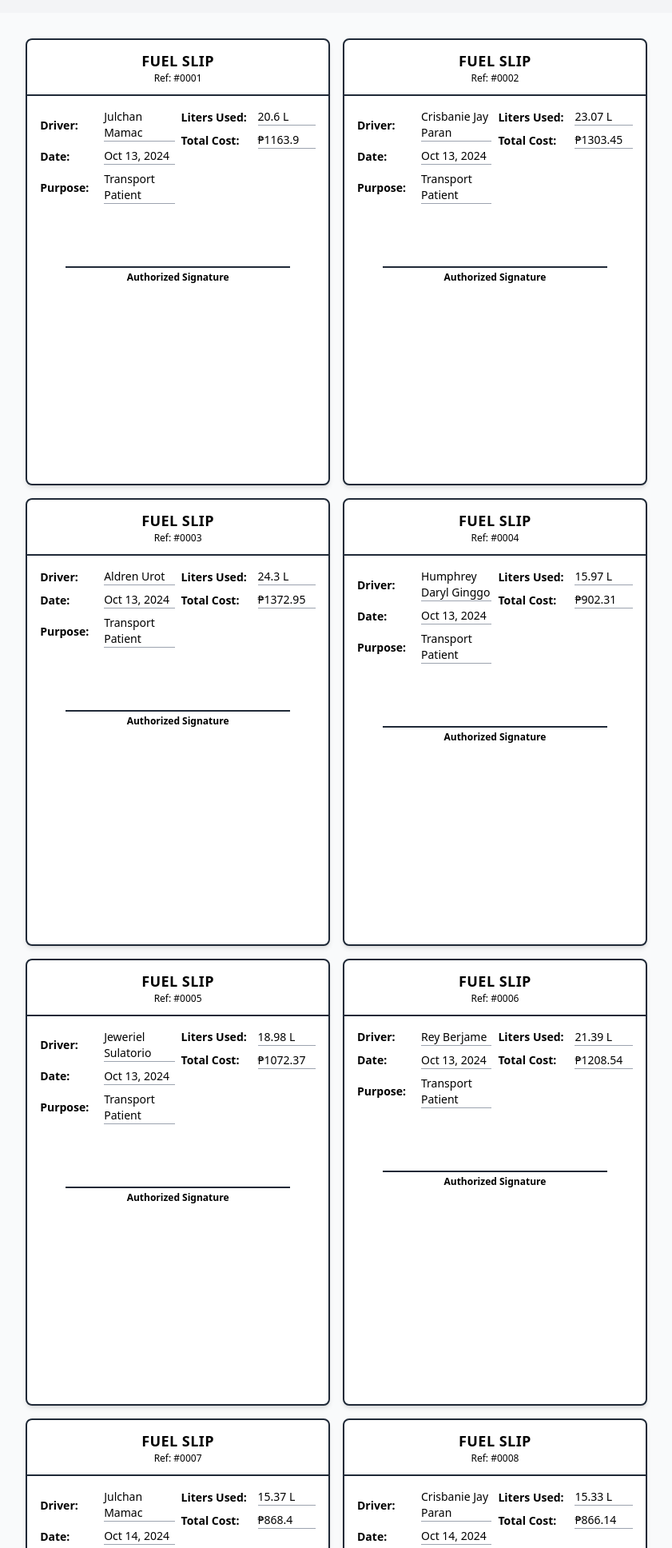
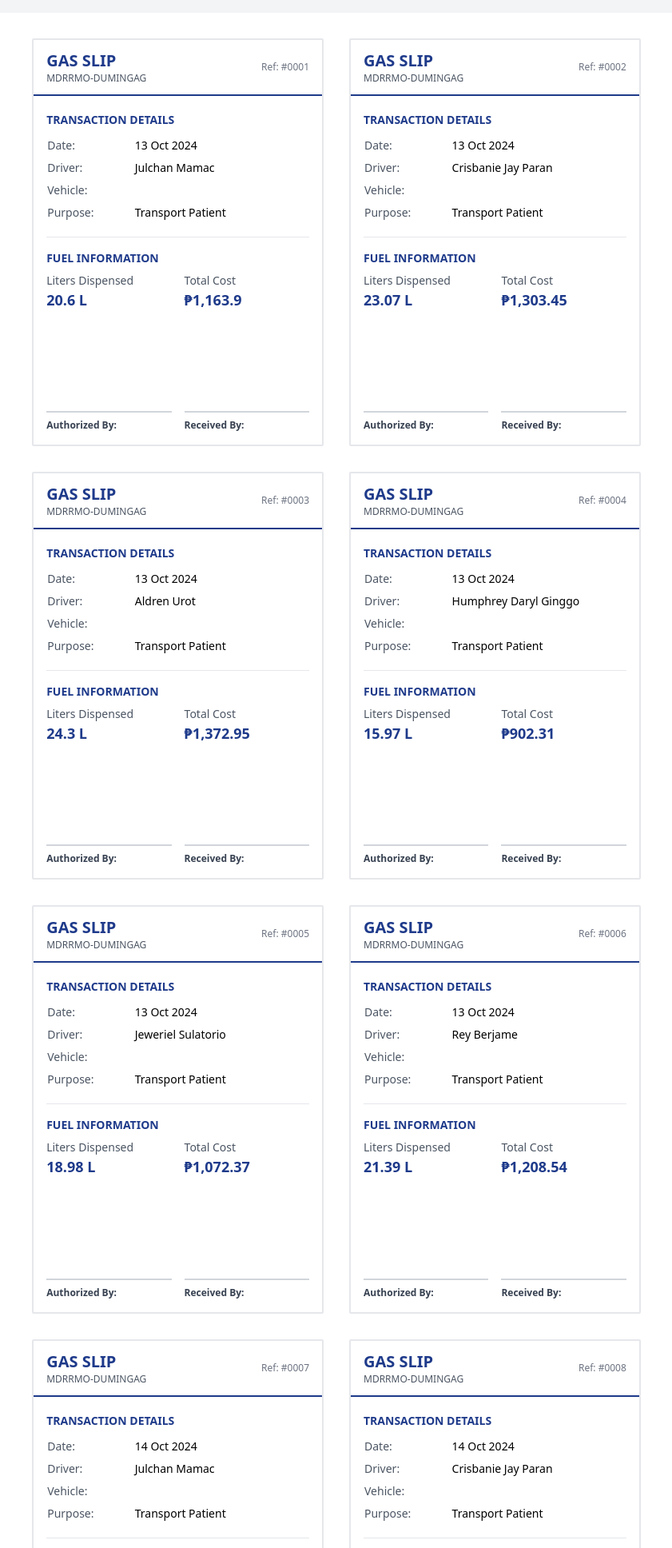
Before and after one commit to lanzy-lanzy/fuel-60912-liquidation, a Django app: page /print-gas-slips/ in a window 1280 px wide. Shown: the top 1936 px of the page at 80% size, without its empty margins (219-1060 px from the left). Run offline with Django 5.2, Linux system fonts and the light colour scheme; data comes from the database, SQL or seed files in the repository; both versions use the stored data as it was before the commit; some libraries are stand-ins or nearby versions.

Commit message:
deleted:    db.sqlite3 	modified:   fuel/__pycache__/__init__.cpython-313.pyc 	modified:   fuel/__pycache__/admin.cpython-313.pyc 	modified:   fuel/__pycache__/apps.cpython-313.pyc 	modified:   fuel/__pycache__/forms.cpython-313.pyc 	modified:   fuel/__pycache__/models.cpython-313.pyc 	modified:   fuel/__pycache__/urls.cpython-313.pyc 	modified:   fuel/__pycache__/views.cpython-313.pyc 	modified:   fuel/forms.py 	modified:   fuel/management/commands/__pycache__/consume_fuel.cpython-313.pyc 	modified:   fuel/management/commands/consume_fuel.py 	deleted:    fuel/migrations/0001_initial.py 	modified:   fuel/migrations/__pycache__/0001_initial.cpython-313.pyc 	modified:   fuel/migrations/__pycache__/__init__.cpython-313.pyc 	modified:   fuel/models.py 	modified:   fuel/templatetags/__pycache__/__init__.cpython-313.pyc 	modified:   fuel/templatetags/__pycache__/custom_filters.cpython-313.pyc 	modified:   fueltracker/__pycache__/__init__.cpython-313.pyc 	modified:   fueltracker/__pycache__/settings.cpython-313.pyc 	modified:   fueltracker/__pycache__/urls.cpython-313.pyc 	modified:   fueltracker/__pycache__/wsgi.cpython-313.pyc 	modified:   fueltracker/settings.py 	modified:   templates/fuel/gas_slip_print.html

```diff
--- a/fuel/forms.py
+++ b/fuel/forms.py
@@ -1,10 +1,10 @@
 from django import forms
 from .models import FuelConsumption
-# forms.py
+
 class FuelConsumptionForm(forms.ModelForm):
     class Meta:
         model = FuelConsumption
-        fields = ['driver', 'date', 'purpose', 'number_of_trips']
+        fields = ['driver', 'date', 'number_of_trips', 'purpose']
         widgets = {
             'date': forms.DateInput(attrs={'type': 'date'}),
             'number_of_trips': forms.NumberInput(attrs={'min': 1}),
--- a/fuel/models.py
+++ b/fuel/models.py
@@ -5,21 +5,38 @@ import random
 
 class Driver(models.Model):
     name = models.CharField(max_length=100, unique=True)
+    vehicle = models.CharField(max_length=100)
 
     def __str__(self):
-        return self.name
+        return f"{self.name} - {self.vehicle}"
 
     class Meta:
         verbose_name = "Driver"
         verbose_name_plural = "Drivers"
+
+class Vehicle(models.Model):
+    name = models.CharField(max_length=100)
+    plate_number = models.CharField(max_length=20)
+
+    def __str__(self):
+        return f"{self.name} ({self.plate_number})"
 
 class FuelConsumption(models.Model):
     driver = models.ForeignKey(Driver, on_delete=models.CASCADE)
     date = models.DateField()
     number_of_trips = models.PositiveIntegerField()
     purpose = models.CharField(max_length=200, help_text="Trip purpose/description")
-    total_liters = models.FloatField(editable=False)
-    cost = models.FloatField(editable=False)
+    total_liters = models.FloatField()
+    cost = models.FloatField()
+
+    FUEL_PRICE = 56.50
+    TOTAL_FUEL_ALLOCATION = 7499.68
+    MIN_LITERS_PER_TRIP = 15
+    MAX_LITERS_PER_TRIP = 25
+
+    @property
+    def vehicle(self):
+        return self.driver.vehicle
 
     class Meta:
         unique_together = ('driver', 'date')
@@ -27,10 +44,10 @@ class FuelConsumption(models.Model):
         verbose_name_plural = "Fuel Consumptions"
 
     def clean(self):
-        """Validate date is within operational period"""
         super().clean()
         start_date = datetime.date(2024, 10, 13)
         end_date = datetime.date(2024, 12, 31)
+
         if not (start_date <= self.date <= end_date):
             raise ValidationError(
                 f"Date must be between {start_date.strftime('%Y-%m-%d')} "
@@ -38,55 +55,42 @@ class FuelConsumption(models.Model):
             )
 
     def save(self, *args, **kwargs):
-        """Custom save method with fuel calculations and validations"""
-        # Generate fuel consumption values
-        self._calculate_fuel_usage()
+        if not self.total_liters:
+            self._calculate_fuel_usage()
 
-        # Validate date range
         self.clean()
-
-        # Check fuel limits
         self._check_fuel_limits()
-
         super().save(*args, **kwargs)
 
     def _calculate_fuel_usage(self):
-        """Calculate fuel consumption and cost"""
-        if self.number_of_trips is None:
+        if not self.number_of_trips:
             raise ValidationError("Number of trips must be set")
 
-        # Calculate random fuel consumption per trip, ensuring it does not exceed 25 liters
-        total_liters = 0.0
-        for _ in range(self.number_of_trips):
-            total_liters += round(random.uniform(15, 25), 2)  # Ensure max is 25 liters
-
-        # Calculate cost and adjust if it exceeds 1500
-        cost = total_liters * 56.50
-        if cost > 1500:
-            total_liters = 1500 / 56.50
+        total_liters = sum(
+            round(random.uniform(self.MIN_LITERS_PER_TRIP, self.MAX_LITERS_PER_TRIP), 2)
+            for _ in range(self.number_of_trips)
+        )
 
         self.total_liters = round(total_liters, 2)
-        self.cost = round(self.total_liters * 56.50, 2)
+        self.cost = round(self.total_liters * self.FUEL_PRICE, 2)
 
     def _check_fuel_limits(self):
-        """Ensure total fuel consumption doesn't exceed available stock"""
-        # Get existing consumption excluding current instance
         queryset = FuelConsumption.objects.exclude(pk=self.pk)
         total_consumed = queryset.aggregate(
             models.Sum('total_liters')
         )['total_liters__sum'] or 0
 
-        # Account for updates
         if self.pk:
             old_instance = FuelConsumption.objects.get(pk=self.pk)
             total_consumed -= old_instance.total_liters
 
         proposed_total = total_consumed + self.total_liters
 
-        if proposed_total > 7499.68:
+        if proposed_total > self.TOTAL_FUEL_ALLOCATION:
+            remaining_fuel = self.TOTAL_FUEL_ALLOCATION - total_consumed
             raise ValidationError(
-                f"Fuel limit exceeded! Available: 7499.68L, "
-                f"Attempted: {proposed_total:.2f}L"
+                f"Insufficient fuel! Available: {remaining_fuel:.2f}L, "
+                f"Requested: {self.total_liters:.2f}L"
             )
 
     def __str__(self):
--- a/fueltracker/settings.py
+++ b/fueltracker/settings.py
@@ -32,6 +32,7 @@ ALLOWED_HOSTS = []
 
 INSTALLED_APPS = [
     'django.contrib.admin',
+    'django.contrib.humanize',
     'django.contrib.auth',
     'django.contrib.contenttypes',
     'django.contrib.sessions',
--- a/templates/fuel/gas_slip_print.html
+++ b/templates/fuel/gas_slip_print.html
@@ -1,62 +1,92 @@
 {% extends "base.html" %}
+{% load humanize %}
 {% block top_nav %}
 {% endblock %}
 {% block content %}
 <script src="https://cdn.tailwindcss.com"></script>
-
-<div class="min-h-screen bg-gray-50 py-8">
-    <div class="grid grid-cols-2 gap-4 max-w-[210mm] mx-auto px-2">
+<div class="min-h-screen bg-white py-8">
+    <div class="grid grid-cols-2 gap-8 max-w-[210mm] mx-auto px-4">
         {% for slip in slips %}
-        <div class="bg-white rounded-lg shadow-md border-2 border-gray-800 overflow-hidden h-[148mm]">
-            <div class="p-3 text-center border-b-2 border-gray-800">
-                <h2 class="text-lg font-bold tracking-wide">FUEL SLIP</h2>
-                <p class="text-xs font-medium">Ref: #{{ slip.id|stringformat:"04d" }}</p>
-            </div>
-
-            <div class="p-4 space-y-3">
-                <div class="grid grid-cols-2 gap-2">
-                    <div class="space-y-2">
-                        <p class="flex items-center text-sm">
-                            <span class="font-bold w-20">Driver:</span>
-                            <span class="border-b border-gray-400 flex-1">{{ slip.driver }}</span>
-                        </p>
-                        <p class="flex items-center text-sm">
-                            <span class="font-bold w-20">Date:</span>
-                            <span class="border-b border-gray-400 flex-1">{{ slip.date|date:"M d, Y" }}</span>
-                        </p>
-                        <p class="flex items-center text-sm">
-                            <span class="font-bold w-20">Purpose:</span>
-                            <span class="border-b border-gray-400 flex-1">{{ slip.purpose }}</span>
-                        </p>
+        <div class="bg-white rounded-sm border-2 border-gray-200 h-[135mm] relative">
+            <!-- Letterhead Section -->
+            <div class="border-b-2 border-blue-900 py-3 px-4">
+                <div class="flex justify-between items-center">
+                    <div class="text-left">
+                        <h1 class="text-xl font-bold text-blue-900">GAS SLIP</h1>
+                        <p class="text-xs text-gray-600">MDRRMO-DUMINGAG</p>
                     </div>
-                    <div class="space-y-2">
-                        <p class="flex items-center text-sm">
-                            <span class="font-bold w-24">Liters Used:</span>
-                            <span class="border-b border-gray-400 flex-1">{{ slip.total_liters }} L</span>
-                        </p>
-                        <p class="flex items-center text-sm">
-                            <span class="font-bold w-24">Total Cost:</span>
-                            <span class="border-b border-gray-400 flex-1">₱{{ slip.cost }}</span>
-                        </p>
+                    <div class="text-right">
+                        <p class="text-xs text-gray-500">Ref: #{{ slip.id|stringformat:"04d" }}</p>
                     </div>
                 </div>
             </div>
 
-            <div class="p-4 mt-4">
-                <div class="text-center">
-                    <div class="border-b-2 border-gray-800 h-8 mx-8"></div>
-                    <p class="text-xs font-bold mt-1">Authorized Signature</p>
+            <!-- Main Content -->
+            <div class="px-4 py-5">
+                <!-- Information Grid -->
+                <div class="grid grid-cols-2 gap-x-8 gap-y-4 text-sm">
+                    <div class="col-span-2">
+                        <h3 class="font-semibold text-blue-900 mb-2">TRANSACTION DETAILS</h3>
+                        <table class="w-full">
+                            <tbody>
+                                <tr>
+                                    <td class="w-1/3 py-1 text-gray-600">Date:</td>
+                                    <td class="py-1 font-medium">{{ slip.date|date:"d M Y" }}</td>
+                                </tr>
+                                <tr>
+                                    <td class="py-1 text-gray-600">Driver:</td>
+                                    <td class="py-1 font-medium">{{ slip.driver.name }}</td>
+                                </tr>
+                                <tr>
+                                    <td class="py-1 text-gray-600">Vehicle:</td>
+                                    <td class="py-1 font-medium">{{ slip.vehicle }}</td>
+                                </tr>
+                                <tr>
+                                    <td class="py-1 text-gray-600">Purpose:</td>
+                                    <td class="py-1 font-medium">{{ slip.purpose }}</td>
+                                </tr>
+                            </tbody>
+                        </table>
+                    </div>
+
+                    <div class="col-span-2 border-t border-gray-200 pt-4">
+                        <h3 class="font-semibold text-blue-900 mb-2">FUEL INFORMATION</h3>
+                        <div class="grid grid-cols-2 gap-4">
+                            <div>
+                                <p class="text-gray-600">Liters Dispensed</p>
+                                <p class="text-lg font-bold text-blue-900">{{ slip.total_liters }} L</p>
+                            </div>
+                            <div>
+                                <p class="text-gray-600">Total Cost</p>
+                                <p class="text-lg font-bold text-blue-900">₱{{ slip.cost|intcomma }}</p>
+                            </div>
+                        </div>
+                    </div>
+                </div>
+            </div>
+
+            <!-- Authorization Section -->
+            <div class="absolute bottom-0 w-full px-4 pb-4">
+                <div class="grid grid-cols-2 gap-4 text-xs">
+                    <div class="border-t-2 border-gray-300 pt-2">
+                        <p class="font-semibold text-gray-700">Authorized By:</p>
+                    </div>
+                    <div class="border-t-2 border-gray-300 pt-2">
+                        <p class="font-semibold text-gray-700">Received By:</p>
+
+                    </div>
                 </div>
             </div>
         </div>
         {% endfor %}
     </div>
 
+    <!-- Action Buttons -->
     <div class="mt-8 text-center print:hidden">
-        <button onclick="window.print()" class="bg-gray-800 text-white px-6 py-2 rounded-lg hover:bg-gray-900 transition-colors mr-4">
+        <button onclick="window.print()" class="bg-blue-900 text-white px-8 py-3 rounded-sm hover:bg-blue-800 transition-colors mr-4">
             Print Slips
         </button>
-        <a href="{% url 'dashboard' %}" class="bg-gray-200 text-gray-700 px-6 py-2 rounded-lg hover:bg-gray-300 transition-colors inline-block">
+        <a href="{% url 'dashboard' %}" class="bg-gray-100 text-gray-700 px-8 py-3 rounded-sm hover:bg-gray-200 transition-colors">
             Return to Dashboard
         </a>
     </div>
@@ -68,12 +98,27 @@
             size: A4;
             margin: 10mm;
         }
+
         body {
             -webkit-print-color-adjust: exact;
             print-color-adjust: exact;
+            background: white;
         }
-        .print\:hidden {
-            display: none !important;
+
+        .grid {
+            display: grid;
+            grid-template-columns: repeat(2, 1fr);
+            gap: 8mm !important;
+        }
+
+        .border-blue-900 {
+            border-color: #1e3a8a !important;
+        }
+
+        .bg-white {
+            height: 135mm !important;
+            margin-bottom: 8mm !important;
+            page-break-inside: avoid;
         }
     }
 </style>
```
Also changed, not shown: fuel/management/commands/consume_fuel.py (+55 -44 lines), db.sqlite3 (deleted), fuel/migrations/0001_initial.py (deleted).
